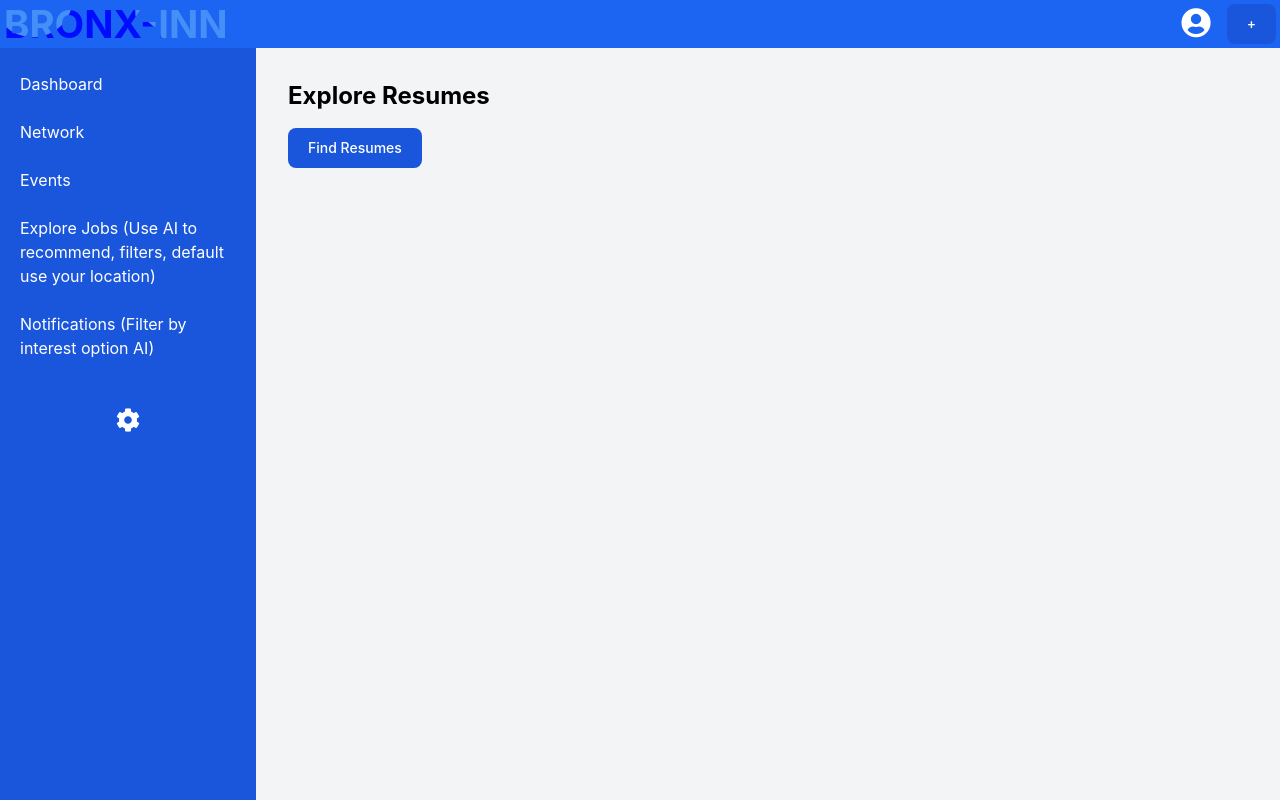
After one commit to z2go/HackTheBronx3, a Flask app: page /explore_resumes in a window 1280 px wide. The commit adds this page. Run offline with Flask 3, Linux system fonts and the light colour scheme; a user stored in the database is signed in; data that the repository does not hold is empty; some libraries are stand-ins or nearby versions.

Commit message:
added resume section into dashboard + added resumes to resume section

```diff
--- a/src/templates/dashboard.html
+++ b/src/templates/dashboard.html
@@ -7,6 +7,12 @@
         <h2 class="font-bold">Explore Jobs</h2>
         <p>See what jobs near you are available.</p>
         <a href="{{ url_for('views.explore_jobs') }}" class="rounded bg-blue-200 p-2 mt-2">Visit</a>
+    </div>
+
+    <div class="card hover:shadow-lg">
+        <h2 class="font-bold">Explore Resumes</h2>
+        <p>See resumes of people near you.</p>
+        <a href="{{ url_for('views.explore_resumes') }}" class="rounded bg-blue-200 p-2 mt-2">Visit</a>
     </div>
 
     <div class="card hover:shadow-lg">
--- /dev/null
+++ b/src/templates/explore_resumes.html
@@ -0,0 +1,21 @@
+{% extends "base.html" %}
+{% block title %}Explore Resumes{% endblock %}
+{% block content %}
+<div class="p-4">
+    <h2 class="text-2xl font-bold mb-4">Explore Resumes</h2>
+    <form method="POST" action="{{ url_for('views.upload_resume')}}">
+        <button class="block text-white bg-blue-700 hover:bg-blue-800 focus:ring-4 focus:outline-none focus:ring-blue-300 font-medium rounded-lg text-sm px-5 py-2.5 text-center" type="button" action>
+            Find Resumes
+        </button>
+    </form>
+    <div class="grid grid-cols-1 md:grid-cols-2 lg:grid-cols-3 gap-4">
+        {% for job in jobs %}
+        <div class="bg-white p-4 rounded-lg shadow-md">
+            <h3 class="text-xl font-semibold mb-2">{{ resume.First_Name }}{{ resume.Last_Name }}</h3>
+            <p class="text-gray-700 mb-2">{{ resume.description }}</p>
+            <p class="text-gray-700 mb-2"><strong>Skills:</strong> {{ resume.skills }}</p>
+        </div>
+        {% endfor %}
+    </div>
+</div>
+{% endblock %}
--- a/src/views.py
+++ b/src/views.py
@@ -102,6 +102,12 @@ def explore_jobs():
     jobs = Job.query.all()
     return render_template('explore_jobs.html', jobs=jobs)
 
+@views.route('/explore_resumes', methods=['GET'])
+@login_required
+def explore_resumes():
+    resumes = Resume.query.all()
+    return render_template('explore_resumes.html', resumes=resumes)
+
 @views.route('/settings', methods=['GET', 'POST'])
 @login_required
 def settings():
```
